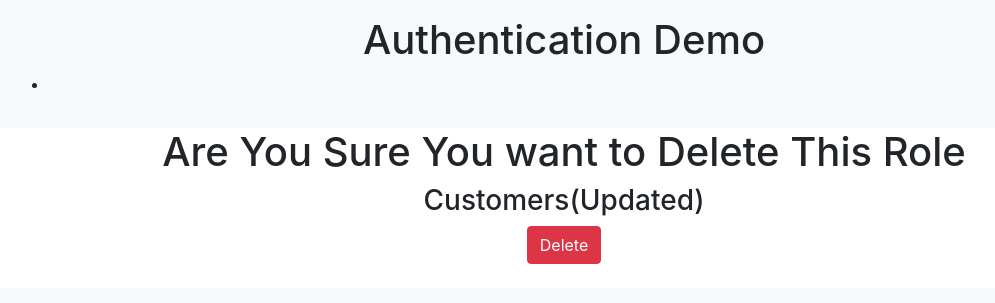
After one commit to Fayaz409/Authentication-Django, a Django app: page /delete-group/1 in a window 1280 px wide. The commit adds this page. Shown: the top 303 px of the page, without its empty margins (76-1071 px from the left). Run offline with Django 5.2, Linux system fonts and the light colour scheme; a user stored in the database is signed in.

Commit message:
Added a functionality to delete roles

```diff
--- /dev/null
+++ b/authdemo/authapp/templates/authapp/delete_role.html
@@ -0,0 +1,20 @@
+{%extends 'authapp/base.html'%}
+{% block title %}
+delete role
+{%endblock%}
+
+{%block content%}
+
+<div class="text-center">
+    <h1>Are You Sure You want to Delete This Role</h1>
+    <h3>{{role.name}}</h3>
+    <form action="" method="post">
+        {%csrf_token%}
+        <a href="{%url 'delete-group' role.id%}">
+            <button class="btn btn-danger">
+                Delete
+            </button>
+        </a>
+    </form>
+</div>
+{%endblock%}
--- a/authdemo/authapp/urls.py
+++ b/authdemo/authapp/urls.py
@@ -11,4 +11,5 @@ urlpatterns =[
    path('roles-list/',views.roles_list,name='roles-list'),
    path('create-role/',views.create_role,name='create-role'),
    path('update-role/<str:name>',views.edit_role,name='update-role'),
+   path('delete-group/<int:role_id>',views.delete_role,name='delete-group'),
 ]
--- a/authdemo/authapp/views.py
+++ b/authdemo/authapp/views.py
@@ -1,4 +1,4 @@
-from django.shortcuts import render,redirect
+from django.shortcuts import render,redirect,HttpResponse
 from django.contrib.auth.forms import UserChangeForm,AuthenticationForm,PasswordChangeForm, UserCreationForm
 from django.contrib.auth import update_session_auth_hash,logout,login,authenticate
 # Create your views here.
@@ -108,3 +108,18 @@ def edit_role(request,name):
     else:
         form = RoleForm(instance=role_name)
     return render(request,'authapp/update_role.html',{'form':form})
+
+@login_required
+@user_passes_test(is_superuser)
+def delete_role(request,role_id):
+    role = Group.objects.get(id=role_id)
+
+    if request.method == 'POST':
+        groupUsers = Group.objects.filter(id=role_id).count()
+        if(groupUsers == 0):
+            role.delete()
+            return redirect('roles-list')
+        else:
+            return HttpResponse('This Role is Not Empty. So, It Can Not be Deleted')
+
+    return render(request,'authapp/delete_role.html',{'role':role})
```
Also changed, not shown: authdemo/authapp/templates/authapp/roles_list.html (+5 -2 lines), authdemo/db.sqlite3.
